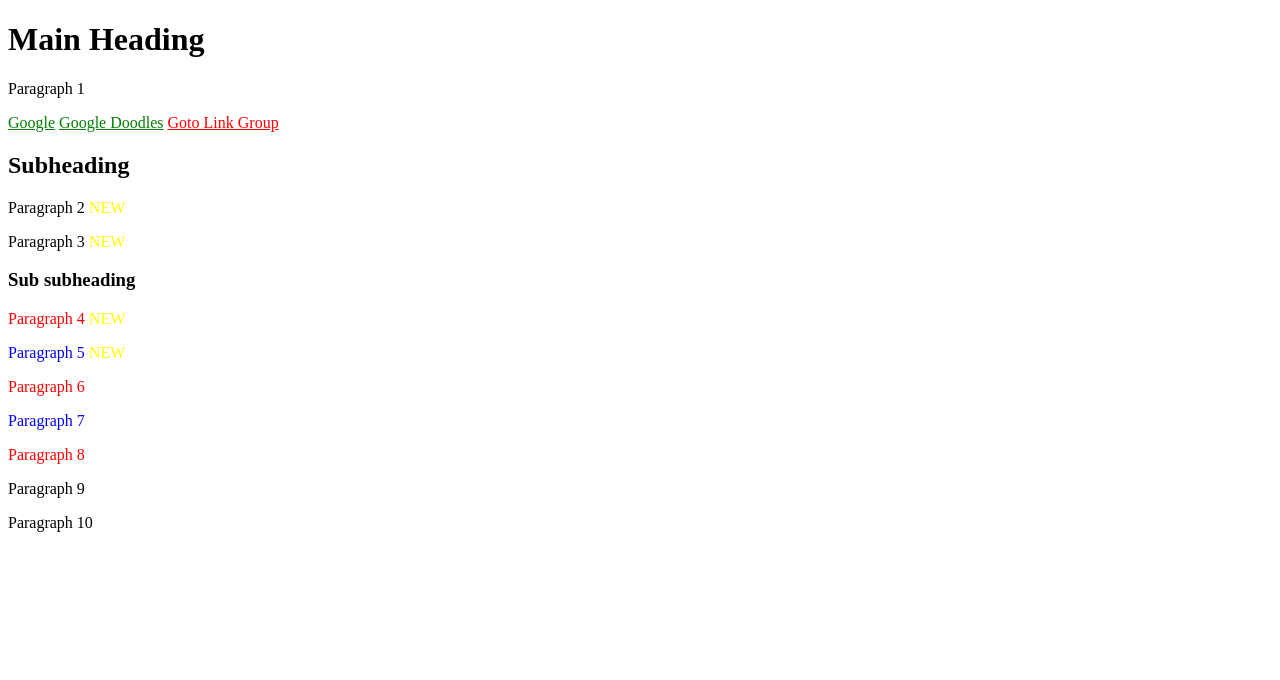
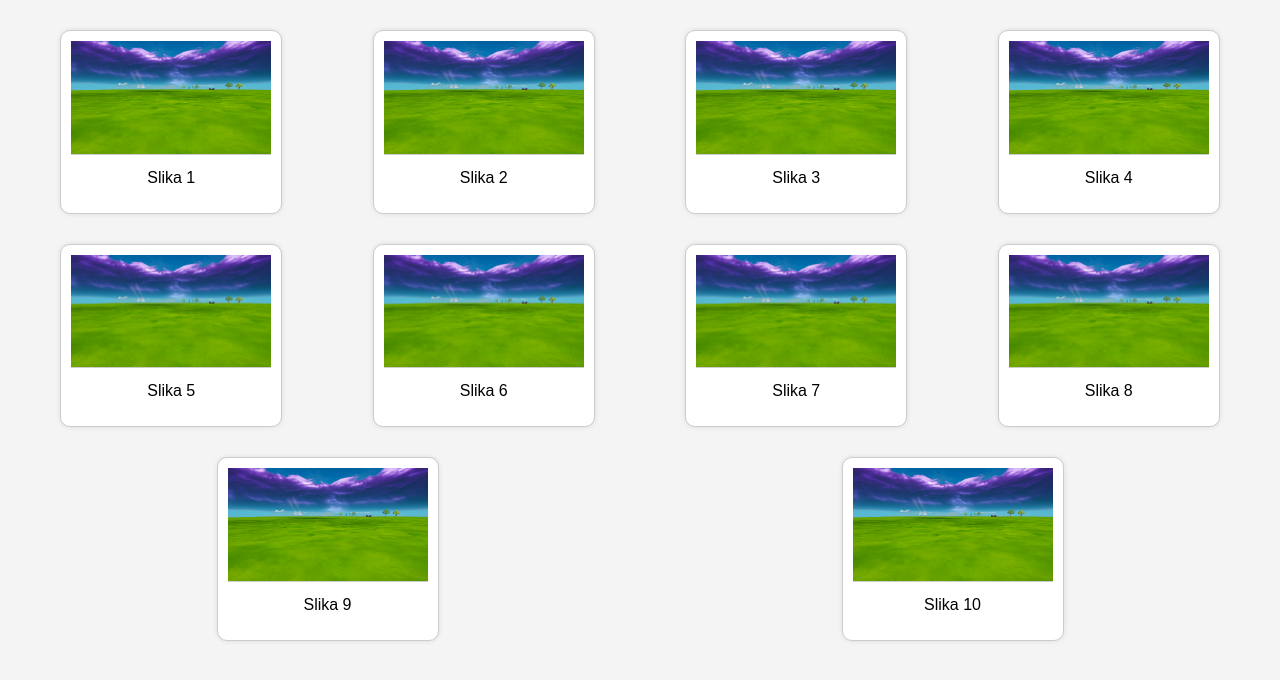
Before and after one commit to nniko10/Zadatak, a plain HTML site: page index.html in a window 1280 px wide. Drawn offline with Linux system fonts and the light colour scheme.

Commit message:
galerija slika

```diff
--- a/index.html
+++ b/index.html
@@ -1,68 +1,65 @@
 <!DOCTYPE html>
-
- <html lang="en">
- <link rel="stylesheet" type="text/css" href="style.css">
-
+<html lang="en">
 <head>
     <meta charset="UTF-8">
-    <title>Advanced CSS - Assignment 1</title>
-    <style>
-     /* Zadatak 1: Obojiti tekst svih linkova koji upućuju na Google u zeleno */
-         a[href*="google"] {
-        color: green;
-    }
+    <meta name="viewport" content="width=device-width, initial-scale=1.0">
+    <link rel="stylesheet" href="style.css">
+    <title>Galerija slika</title>
+</head>
+<body>
 
-    /* Zadatak 2: Obojiti tekst linka koji upućuje na LINK group web sajt u crveno */
-         a[href*="link-group"] {
-        color: red;
-    }
+    <div class="galerija">
+        <div class="slika-box">
+            <img src="foto.png" alt="Slika 1">
+            <p class="slika-tekst">Slika 1</p>
+        </div>
 
-    /* Zadatak 3: Paragrafe unutar second-div obojiti naizmenično u crveno i plavo */
-          #second-div p:nth-child(odd) {
-        color: blue;
-    }
+        <div class="slika-box">
+            <img src="foto.png" alt="Slika 2">
+            <p class="slika-tekst">Slika 2</p>
+        </div>
 
-          #second-div p:nth-child(even) {
-        color: red;
-    }
+        <div class="slika-box">
+            <img src="foto.png" alt="Slika 3">
+            <p class="slika-tekst">Slika 3</p>
+        </div>
 
-    /* Zadatak 4: Dodati tekst NEW na krajeve Paragrafa 2 i Paragrafa 3, žute boje */
-          #first-div p:nth-child(2):after,
-          #first-div p:nth-child(3):after {
-        content: " NEW";
-        color: yellow;
-    }
+        <div class="slika-box">
+            <img src="foto.png" alt="Slika 4">
+            <p class="slika-tekst">Slika 4</p>
+        </div>
 
-    /* Zadatak 5: Prelazak miša preko Paragraph 10 elementa, tekst postaje italic */
-           p:last-child:hover {
-        font-style: italic;
-    }
+        <div class="slika-box">
+            <img src="foto.png" alt="Slika 5">
+            <p class="slika-tekst">Slika 5</p>
+        </div>
 
+        <div class="slika-box">
+            <img src="foto.png" alt="Slika 6">
+            <p class="slika-tekst">Slika 6</p>
+        </div>
 
-    </style>
-</head>
+        <div class="slika-box">
+            <img src="foto.png" alt="Slika 7">
+            <p class="slika-tekst">Slika 7</p>
+        </div>
 
-<body>
-    <h1>Main Heading</h1>
-    <p>Paragraph 1</p>
-    <a href="https://www.google.com/">Google</a>
-    <a href="https://www.google.com/doodles">Google Doodles</a>
-    <a href="https://www.link-group.eu/" target="_blank">Goto Link Group</a>
-    <div id="first-div">
-        <h2>Subheading</h2>
-        <p>Paragraph 2</p>
-        <p>Paragraph 3</p>
-        <div id="second-div">
-            <h3>Sub subheading</h3>
-            <p>Paragraph 4</p>
-            <p>Paragraph 5</p>
-            <p>Paragraph 6</p>
-            <p>Paragraph 7</p>
-            <p>Paragraph 8</p>
+        <div class="slika-box">
+            <img src="foto.png" alt="Slika 8">
+            <p class="slika-tekst">Slika 8</p>
+        </div>
+
+        <div class="slika-box">
+            <img src="foto.png" alt="Slika 9">
+            <p class="slika-tekst">Slika 9</p>
+        </div>
+
+        <div class="slika-box">
+            <img src="foto.png" alt="Slika 10">
+            <p class="slika-tekst">Slika 10</p>
         </div>
     </div>
-    <p>Paragraph 9</p>
-    <p>Paragraph 10</p>
+    </div>
+
 </body>
-
 </html>
--- /dev/null
+++ b/style.css
@@ -0,0 +1,56 @@
+body {
+    font-family: Arial, sans-serif;
+    margin: 0;
+    padding: 0;
+    background-color: #f4f4f4;
+}
+
+.galerija {
+    display: flex;
+    flex-wrap: wrap;
+    justify-content: space-around;
+    margin: 15px;
+}
+
+.slika-box {
+    border: 1px solid #ccc;
+    margin: 15px;
+    padding: 10px;
+    text-align: center;
+    background-color: #fff;
+    box-shadow: 0 0 5px rgba(0, 0, 0, 0.1);
+    transition: transform 0.3s ease-in-out;
+    width: 200px;
+    border-radius: 10px;
+    overflow: hidden;
+}
+
+.slika-box:hover {
+    transform: scale(1.05);
+}
+
+.slika-box img {
+    max-width: 100%;
+    height: auto;
+    border-bottom: 1px solid #ccc;
+    margin: 0;
+    padding: 0;
+}
+
+.slika-tekst {
+    margin-top: 10px;
+}
+
+/* Responsivan dizajn za tablete */
+@media (max-width: 768px) {
+    .slika-box {
+        width: 30%;
+    }
+}
+
+/* Responsivan dizajn za mobilne telefone */
+@media (max-width: 480px) {
+    .slika-box {
+        width: 100%;
+    }
+}
```
Also changed, not shown: foto.png (added).
